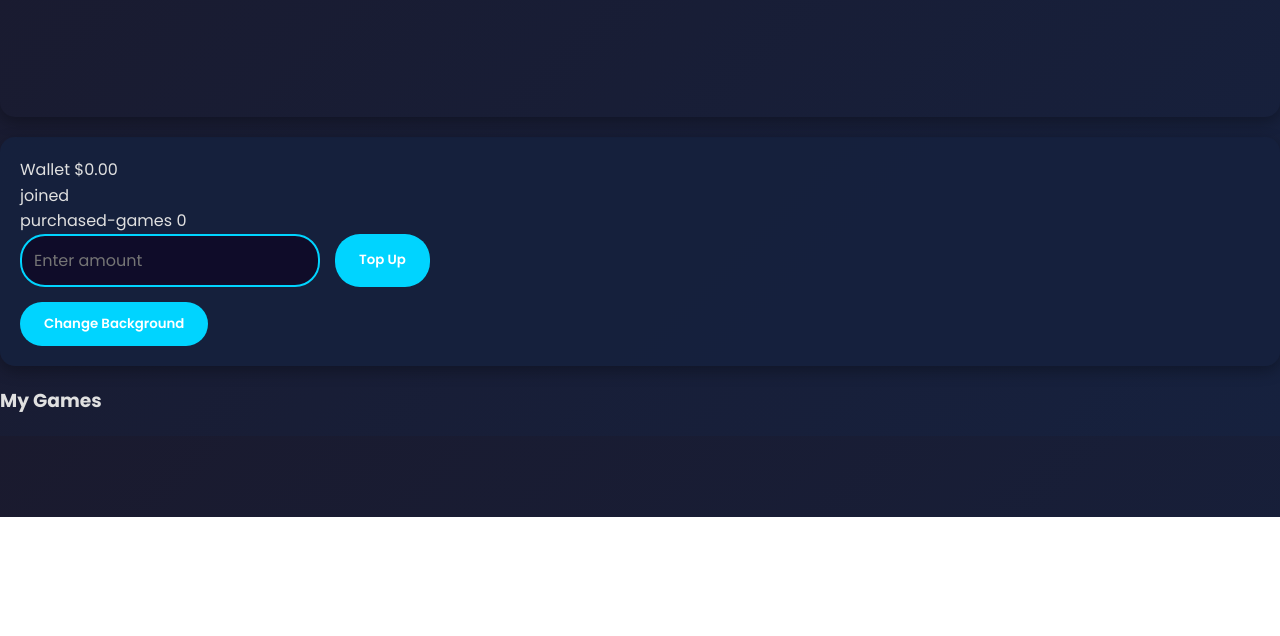
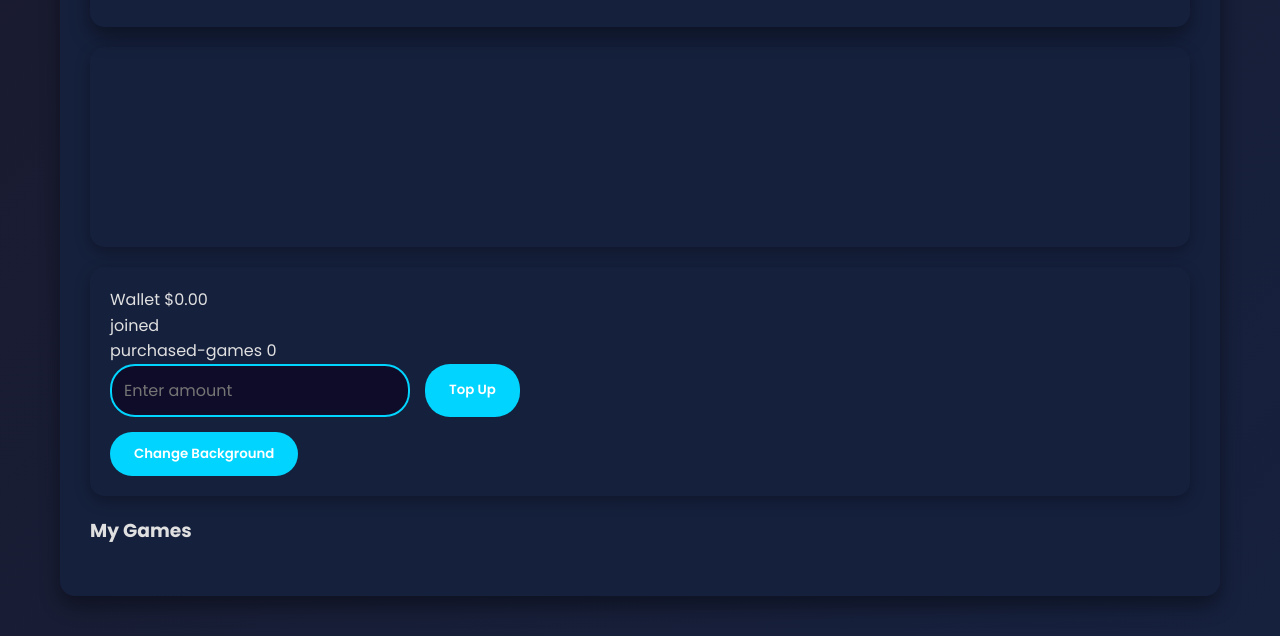
Before and after one commit to makimura83/Games_Store, a website: page frontend/pages/profile.html in a window 1280 px wide. Shown: the part 283-919 px from the top of the page. Before the commit the page ends 800 px from the top, so only its background shows below. Drawn offline with nearby package versions, Linux system fonts and the light colour scheme; no server answers.

Commit message:
edit profile_html

```diff
--- a/frontend/pages/profile.html
+++ b/frontend/pages/profile.html
@@ -17,8 +17,8 @@
             <a href="#" onclick="logout()" data-lang="logout">Logout</a>
         </nav>
     </header>
-    <main class="profile-container" id="profile-bg">
-        <div class="profile-card">
+    <main class="profile-container container">
+        <div class="profile-card card">
             <div class="profile-header">
                 <div class="avatar-section">
                     <img id="avatar" src="https://via.placeholder.com/120" alt="User Avatar" class="avatar">
```
